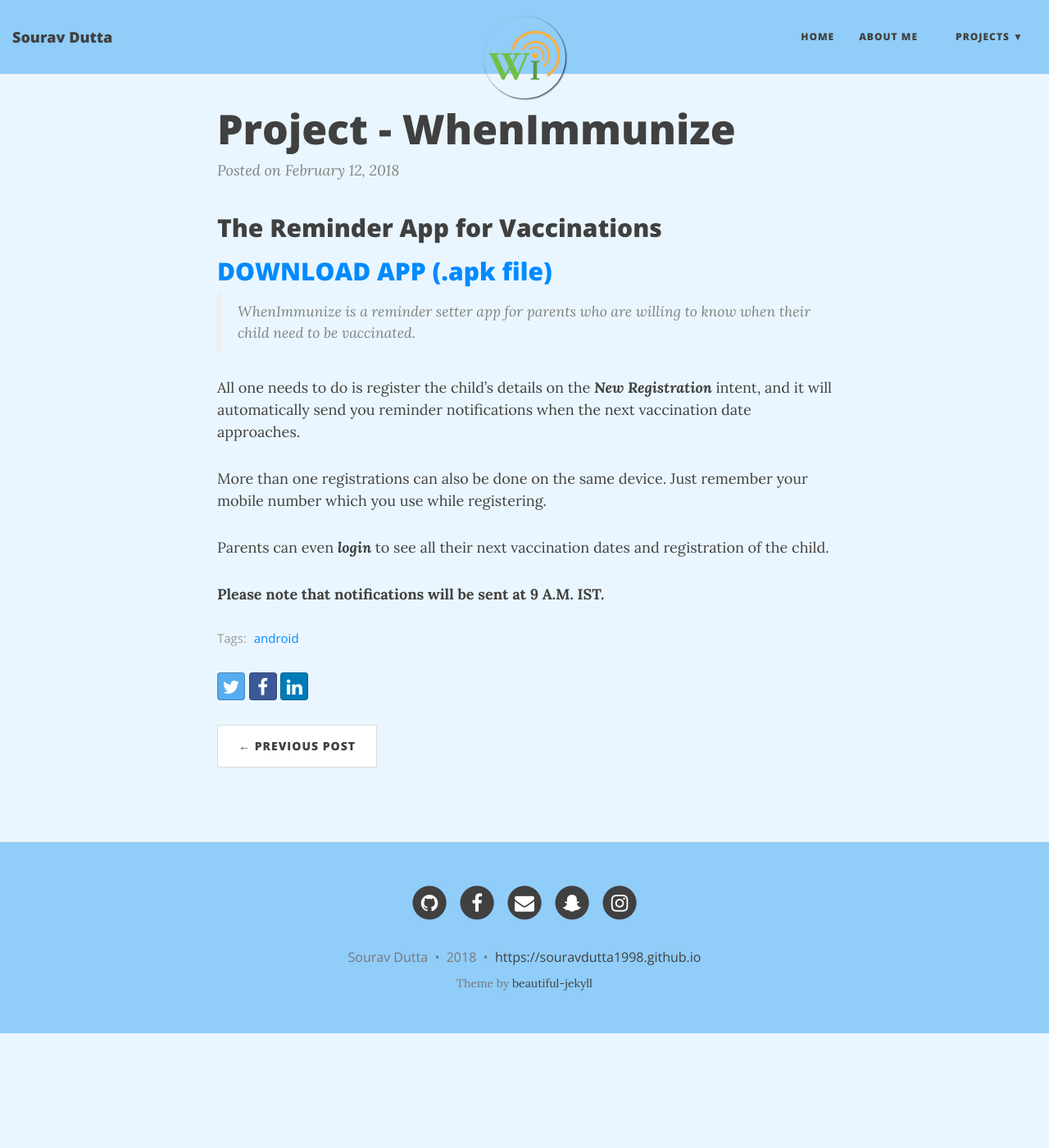
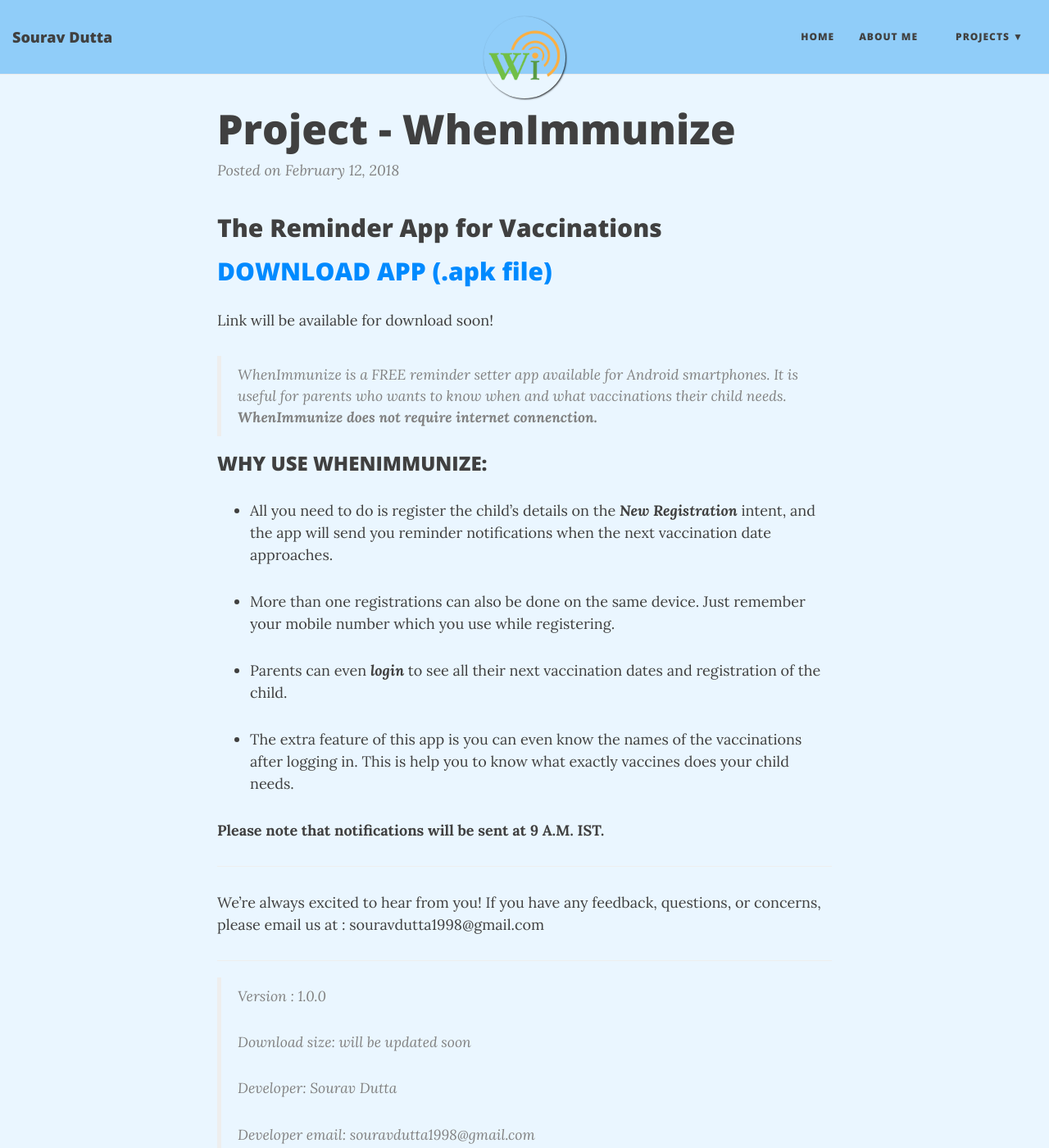
Before and after one commit to souravdutta1998/souravdutta1998.github.io, a Jekyll site: the page built from _posts/2018-02-12-project-whenimmunize.md, in a window 1280 px wide and 1400 px high. Shown: the whole window at 82% size. Built offline with Jekyll 4.4.1, drawn with Linux system fonts in a browser that asks for light colours; nearby versions of some CDN libraries.

Commit message:
Update 2018-02-12-project-whenimmunize.md

```diff
--- a/_posts/2018-02-12-project-whenimmunize.md
+++ b/_posts/2018-02-12-project-whenimmunize.md
@@ -5,14 +5,32 @@ image: /img/wi_logo.png
 tags: [android]
 ---
 ## The Reminder App for Vaccinations
-## [DOWNLOAD APP (.apk file)](https://drive.google.com)
+## [DOWNLOAD APP (.apk file)](https://www.google.com)
+Link will be available for download soon!
 
-> _WhenImmunize is a reminder setter app for parents who are willing to know when their child need to be vaccinated._
+> _WhenImmunize is a FREE reminder setter app available for Android smartphones. It is useful for parents who wants to know when and what vaccinations their child needs. **WhenImmunize does not require internet connenction.**_
 
-All one needs to do is register the child's details on the **_New Registration_** intent, and it will automatically send you reminder notifications when the next vaccination date approaches.
+### WHY USE WHENIMMUNIZE:
 
-More than one registrations can also be done on the same device. Just remember your mobile number which you use while registering.
+* All you need to do is register the child's details on the **_New Registration_** intent, and the app will send you reminder notifications when the next vaccination date approaches.
 
-Parents can even **_login_** to see all their next vaccination dates and registration of the child.
+* More than one registrations can also be done on the same device. Just remember your mobile number which you use while registering.
+
+* Parents can even **_login_** to see all their next vaccination dates and registration of the child.
+
+* The extra feature of this app is you can even know the names of the vaccinations after logging in. This is help you to know what exactly vaccines does your child needs.
 
 **Please note that notifications will be sent at 9 A.M. IST.**
+
+-----------------------------------------------------------------
+We're always excited to hear from you! If you have any feedback, questions, or concerns, please email us at : souravdutta1998@gmail.com
+
+-----------------------------------------------------------------
+
+> Version : 1.0.0
+>
+> Download size: _will be updated soon_
+>
+> Developer: Sourav Dutta
+>
+> Developer email: souravdutta1998@gmail.com
```
